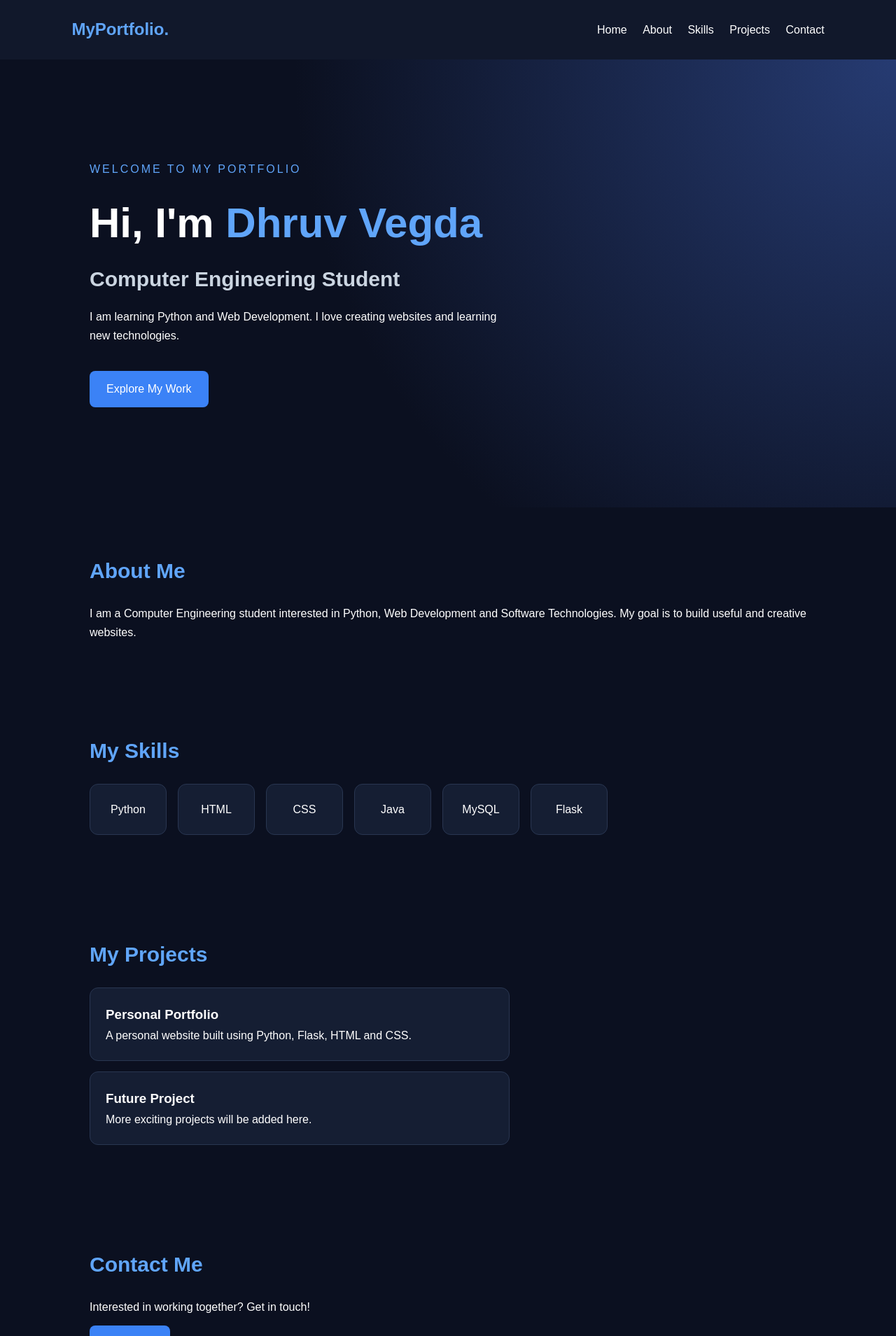
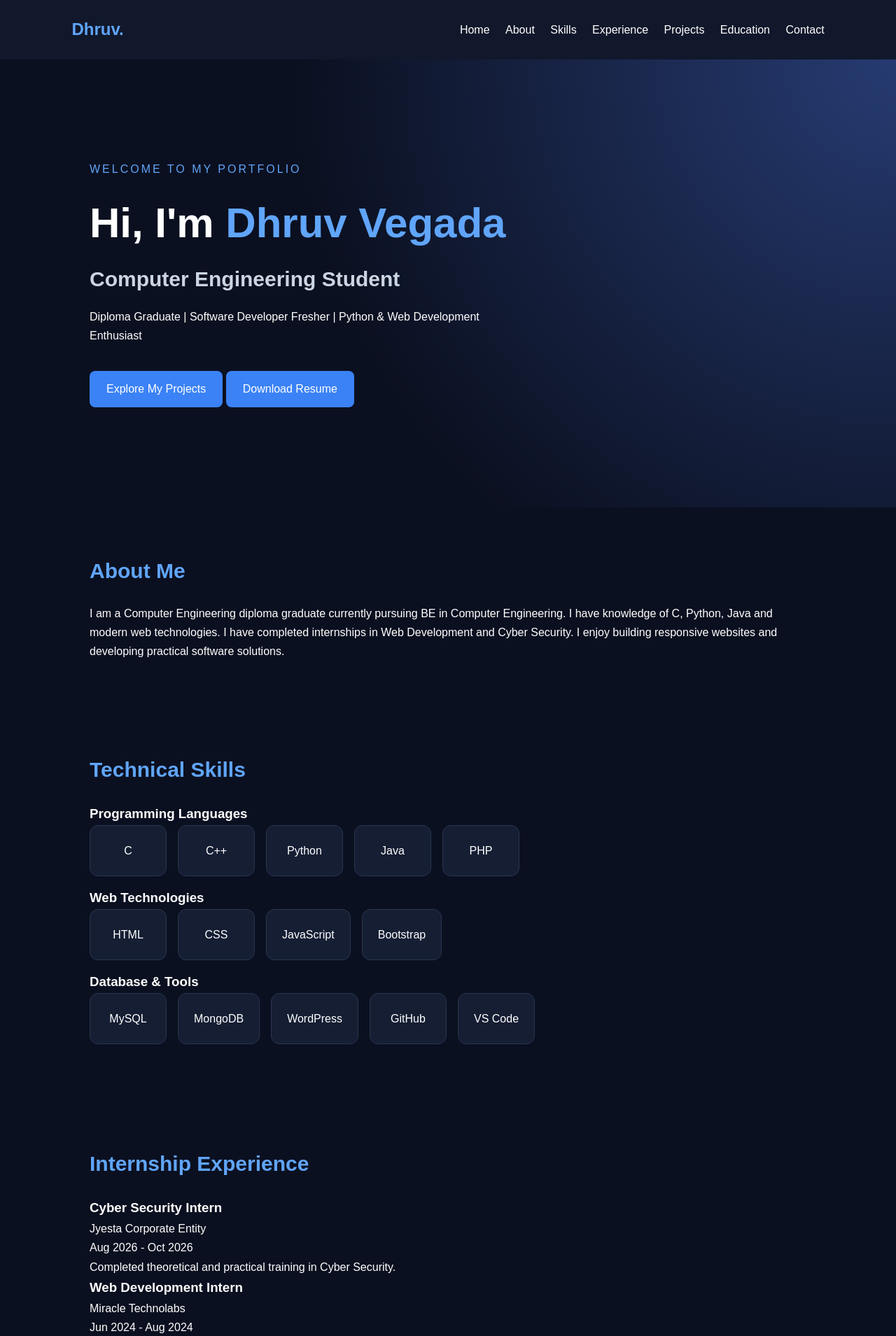
Before and after one commit to VegdaDhruv07/my-first-flask-website, a Flask app: page / in a window 1280 px wide. Shown: the top 1909 px of the page at 70% size. Run offline with Flask 3, Linux system fonts and the light colour scheme.

Commit message:
Updated portfolio

```diff
--- a/templates/index.html
+++ b/templates/index.html
@@ -1,4 +1,3 @@
-
 <!DOCTYPE html>
 <html lang="en">
 <head>
@@ -6,7 +5,7 @@
     <meta name="viewport"
           content="width=device-width, initial-scale=1.0">
 
-    <title>My Portfolio</title>
+    <title>Dhruv Vegada | Portfolio</title>
 
     <link rel="stylesheet"
           href="{{ url_for('static', filename='style.css') }}">
@@ -14,75 +13,327 @@
 <body>
 
 <nav>
-        <h2>MyPortfolio.</h2>
-        <div>
+    <h2>Dhruv<span>.</span></h2>
+    <div class="nav-links">
         <a href="#home">Home</a>
         <a href="#about">About</a>
         <a href="#skills">Skills</a>
+        <a href="#experience">Experience</a>
         <a href="#projects">Projects</a>
+        <a href="#education">Education</a>
         <a href="#contact">Contact</a>
     </div>
 </nav>
 
+<!-- HOME -->
 <section id="home" class="hero">
+
     <p class="tag">WELCOME TO MY PORTFOLIO</p>
 
-        <h1>Hi, I'm <span>Dhruv Vegda</span></h1>
+    <h1>Hi, I'm <span>Dhruv Vegada</span></h1>
 
     <h2>Computer Engineering Student</h2>
 
     <p>
-            I am learning Python and Web Development.
-            I love creating websites and learning new technologies.
+        Diploma Graduate | Software Developer Fresher |
+        Python & Web Development Enthusiast
     </p>
 
-        <a href="#projects" class="btn">Explore My Work</a>
+    <div class="hero-buttons">
+        <a href="#projects" class="btn">
+            Explore My Projects
+        </a>
+
+        <a href="{{ url_for('static', filename='resume.pdf') }}"
+           class="btn outline"
+           download>
+            Download Resume
+        </a>
+    </div>
+
 </section>
 
+<!-- ABOUT -->
 <section id="about">
+
     <h2>About Me</h2>
+
     <p>
-            I am a Computer Engineering student interested in
-            Python, Web Development and Software Technologies.
-            My goal is to build useful and creative websites.
+        I am a Computer Engineering diploma graduate
+        currently pursuing BE in Computer Engineering.
+
+        I have knowledge of C, Python, Java and modern
+        web technologies.
+
+        I have completed internships in Web Development
+        and Cyber Security.
+
+        I enjoy building responsive websites and
+        developing practical software solutions.
     </p>
+
 </section>
 
+<!-- SKILLS -->
 <section id="skills">
-        <h2>My Skills</h2>
+
+    <h2>Technical Skills</h2>
+
+    <h3>Programming Languages</h3>
     <div class="cards">
+        <div class="card">C</div>
+        <div class="card">C++</div>
         <div class="card">Python</div>
+        <div class="card">Java</div>
+        <div class="card">PHP</div>
+    </div>
+
+    <h3>Web Technologies</h3>
+    <div class="cards">
         <div class="card">HTML</div>
         <div class="card">CSS</div>
-            <div class="card">Java</div>
+        <div class="card">JavaScript</div>
+        <div class="card">Bootstrap</div>
+    </div>
+
+    <h3>Database & Tools</h3>
+    <div class="cards">
         <div class="card">MySQL</div>
-            <div class="card">Flask</div>
+        <div class="card">MongoDB</div>
+        <div class="card">WordPress</div>
+        <div class="card">GitHub</div>
+        <div class="card">VS Code</div>
     </div>
+
 </section>
 
-    <section id="projects">
-        <h2>My Projects</h2>
-        <div class="card">
-            <h3>Personal Portfolio</h3>
-            <p>A personal website built using Python, Flask, HTML and CSS.</p>
+<!-- EXPERIENCE -->
+<section id="experience">
+
+    <h2>Internship Experience</h2>
+
+    <div class="experience-grid">
+
+        <div class="info-card">
+            <h3>Cyber Security Intern</h3>
+            <p class="highlight">Jyesta Corporate Entity</p>
+            <p>Aug 2026 - Oct 2026</p>
+            <p>
+                Completed theoretical and practical
+                training in Cyber Security.
+            </p>
         </div>
-        <div class="card">
-            <h3>Future Project</h3>
-            <p>More exciting projects will be added here.</p>
+
+        <div class="info-card">
+            <h3>Web Development Intern</h3>
+            <p class="highlight">Miracle Technolabs</p>
+            <p>Jun 2024 - Aug 2024</p>
+            <p>
+                Created and managed WordPress websites
+                and contributed to a Restaurant
+                Management System project.
+            </p>
         </div>
+
+        <div class="info-card">
+            <h3>Web Development Intern</h3>
+            <p class="highlight">Vaistra Technologies</p>
+            <p>Aug 2023</p>
+            <p>
+                Developed responsive pages using HTML,
+                CSS and Bootstrap for a Hotel
+                Management System.
+            </p>
+        </div>
+
+    </div>
+
 </section>
 
+<!-- PROJECTS -->
+<section id="projects">
+
+    <h2>My Projects</h2>
+
+    <p class="section-intro">
+        Click on a project to explore its website.
+    </p>
+
+    <div class="project-grid">
+
+        <a href="PROJECT_1_URL"
+           target="_blank"
+           rel="noopener noreferrer"
+           class="project-card">
+
+            <h3>Student Result Management System</h3>
+
+            <p>
+                Python and JSON based application for
+                managing student records, marks,
+                percentages and grades.
+            </p>
+
+            <div class="tech">
+                <span>Python</span>
+                <span>JSON</span>
+            </div>
+
+            <span class="project-link">
+                View Project →
+            </span>
+        </a>
+
+        <a href="PROJECT_2_URL"
+           target="_blank"
+           rel="noopener noreferrer"
+           class="project-card">
+
+            <h3>Hotel Management System</h3>
+
+            <p>
+                Responsive hotel-related web pages
+                with a user-friendly interface.
+            </p>
+
+            <div class="tech">
+                <span>HTML</span>
+                <span>CSS</span>
+                <span>Bootstrap</span>
+            </div>
+
+            <span class="project-link">
+                View Project →
+            </span>
+        </a>
+
+        <a href="PROJECT_3_URL"
+           target="_blank"
+           rel="noopener noreferrer"
+           class="project-card">
+
+            <h3>Multiplication Table Website</h3>
+
+            <p>
+                Interactive learning website that
+                dynamically generates multiplication
+                tables using JavaScript.
+            </p>
+
+            <div class="tech">
+                <span>HTML</span>
+                <span>CSS</span>
+                <span>JavaScript</span>
+            </div>
+
+            <span class="project-link">
+                View Project →
+            </span>
+        </a>
+
+        <a href="PROJECT_4_URL"
+           target="_blank"
+           rel="noopener noreferrer"
+           class="project-card">
+
+            <h3>A to Z Alphabet Learning Website</h3>
+
+            <p>
+                Interactive alphabet learning website
+                with text-to-speech functionality.
+            </p>
+
+            <div class="tech">
+                <span>JavaScript</span>
+                <span>Web Speech API</span>
+            </div>
+
+            <span class="project-link">
+                View Project →
+            </span>
+        </a>
+
+    </div>
+
+</section>
+
+<!-- EDUCATION -->
+<section id="education">
+
+    <h2>Education</h2>
+
+    <div class="info-card">
+        <h3>Bachelor of Engineering</h3>
+        <p>Computer Engineering</p>
+        <p>LJ University, Ahmedabad</p>
+        <p class="highlight">Currently Pursuing</p>
+    </div>
+
+    <div class="info-card">
+        <h3>Diploma in Computer Engineering</h3>
+        <p>Government Polytechnic, Porbandar</p>
+        <p class="highlight">Completed: 2026</p>
+    </div>
+
+    <div class="info-card">
+        <h3>SSC (10th Standard)</h3>
+        <p>Sandipani Gurukul, Porbandar</p>
+        <p class="highlight">Completed: 2022</p>
+    </div>
+
+</section>
+
+<!-- CERTIFICATIONS -->
+<section id="certifications">
+
+    <h2>Certifications</h2>
+
+    <div class="info-card">
+        <p>Cyber Security Training - Jyesta Corporate Entity</p>
+        <p>Cyber Security Professional - Unified Mentor</p>
+        <p>Python Programming Professional - Unified Mentor</p>
+    </div>
+
+</section>
+
+<!-- CONTACT -->
 <section id="contact">
+
     <h2>Contact Me</h2>
-        <p>Interested in working together? Get in touch!</p>
-        <a class="btn"
-           href="mailto:mr.vegda07@gmail.com">
+
+    <p>
+        Interested in collaborating or discussing
+        software development opportunities?
+    </p>
+
+    <div class="hero-buttons">
+
+        <a href="mailto:mr.vegda07@gmail.com"
+           class="btn">
             Email Me
         </a>
+
+        <a href="https://github.com/VegdaDhruv07"
+           target="_blank"
+           rel="noopener noreferrer"
+           class="btn outline">
+            GitHub
+        </a>
+
+        <a href="YOUR_LINKEDIN_URL"
+           target="_blank"
+           rel="noopener noreferrer"
+           class="btn outline">
+            LinkedIn
+        </a>
+
+    </div>
+
 </section>
 
 <footer>
-        <p>© 2026 Dhruv Vegda | My Portfolio</p>
+    <p>© 2026 Dhruv Vegada. All Rights Reserved.</p>
+    <p>Built with Python, Flask, HTML & CSS.</p>
 </footer>
 
 </body>
```
Lines whose indentation alone changed are shown as unchanged.
